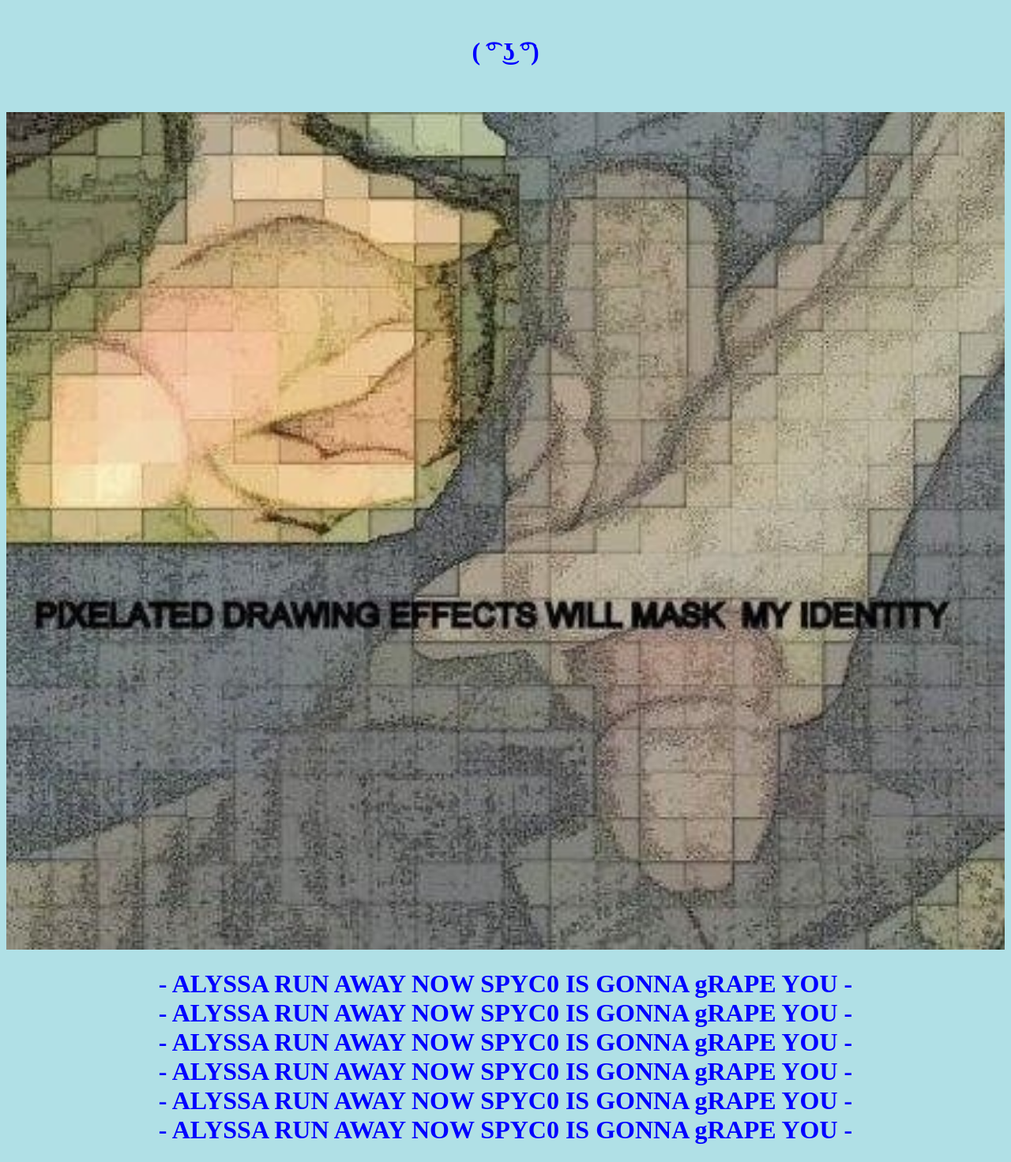
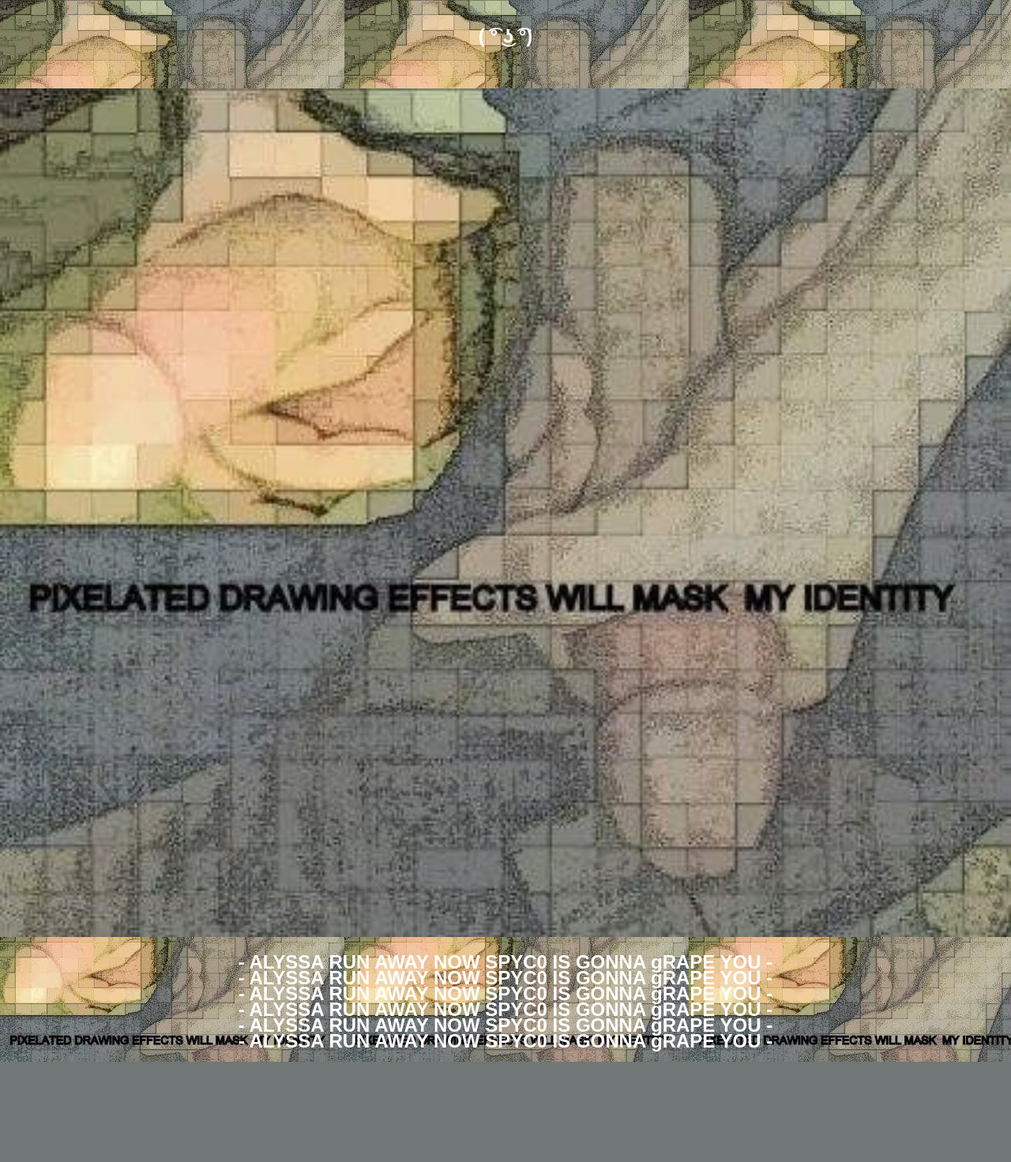
Before and after one commit to spyc0/spyc0.github.io, a PHP site: page /alyssa/index.html in a window 1280 px wide. Shown: the whole page at 79% size. After the commit the page ends 1345 px from the top, so only its background shows below. Run offline with PHP 8.4, Linux system fonts and the light colour scheme.

Commit message:
Update styles.css

```diff
--- a/alyssa/css/styles.css
+++ b/alyssa/css/styles.css
@@ -1,4 +1,13 @@
-body {background-color: powderblue;}
-a    {color: powderblue;}
-h1   {color: blue;}
-p    {color: red;}
+body {
+  margin: 0;
+  font-family: Arial, Helvetica, sans-serif;
+  font-size: 12px;
+  line-height: 20px;
+  color: #FFFFFF; <----
+  background-color: #000000;
+  background: url(../images/spyd1.jpg) 0 0 repeat;
+  background-color: black;}
+  a    {color: white;}
+  h1   {color: white;}
+  p    {color: red;}
+}
```
